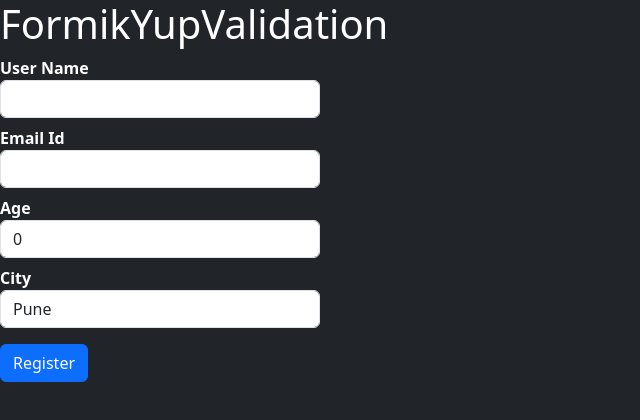
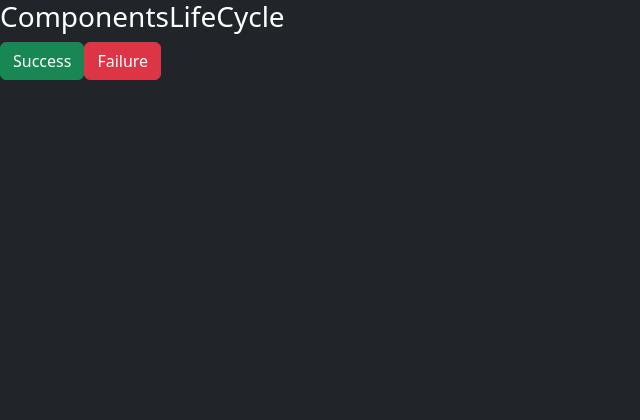
Before and after one commit to kewalkhondekar25/React-Under-The-Hood, a React (Vite) app: page / in a window 1280 px wide. Shown: the top 420 px of the page, without its empty margins (0-640 px from the left). Built offline with nearby package versions, Linux system fonts and the light colour scheme.

Commit message:
feat - components life cycle hooks added

```diff
--- a/src/App.jsx
+++ b/src/App.jsx
@@ -16,6 +16,7 @@ import FormsValidation from './Components/Validation/FormsValidation'
 import Formik from './Components/Validation/Formik'
 import FormikValidation from './Components/Validation/FormikValidation'
 import FormikYupValidation from './Components/Validation/FormikYupValidation'
+import ComponentsLifeCycle from './Components/Hooks/ComponentsLifeCycle'
 
 function App() {
 
@@ -34,7 +35,8 @@ function App() {
       {/* <FormsValidation/> */}
       {/* <Formik/> */}
       {/* <FormikValidation/> */}
-      <FormikYupValidation/>
+      {/* <FormikYupValidation/> */}
+      <ComponentsLifeCycle/>
     </>
   )
 }
--- /dev/null
+++ b/src/Components/Hooks/ComponentsLifeCycle.jsx
@@ -0,0 +1,53 @@
+import React, { useEffect, useState } from 'react'
+
+const ComponentsLifeCycle = () => {
+
+    const [msg, setMsg] = useState();
+
+    const handleSuccess = () => {
+        setMsg(<SuccessComponent/>)
+    }
+
+    const handleFailure = () => {
+        setMsg(<FailureComponent/>)
+    }
+
+    return (
+        <div className='bg-dark text-white vh-100'>
+            <h3>ComponentsLifeCycle</h3>
+            <button className='btn btn-success' onClick={handleSuccess}>Success</button>
+            <button className='btn btn-danger' onClick={handleFailure}>Failure</button>
+            <h3>{msg}</h3>
+        </div>
+    )
+}
+
+const SuccessComponent = () => {
+    useEffect(() => {
+        alert("Success Component will mount");
+        return (() => {
+            alert("Success Component will unmount")
+        })
+    }, [])
+    return (
+        <div>
+            Success
+        </div>
+    )
+}
+
+const FailureComponent = () => {
+    useEffect(() => {
+        alert("Failure Component will mount");
+        return (() => {
+            alert("Failure Component will unmount");
+        })
+    }, [])
+    return (
+        <div>
+            Failure
+        </div>
+    )
+}
+
+export default ComponentsLifeCycle
```
